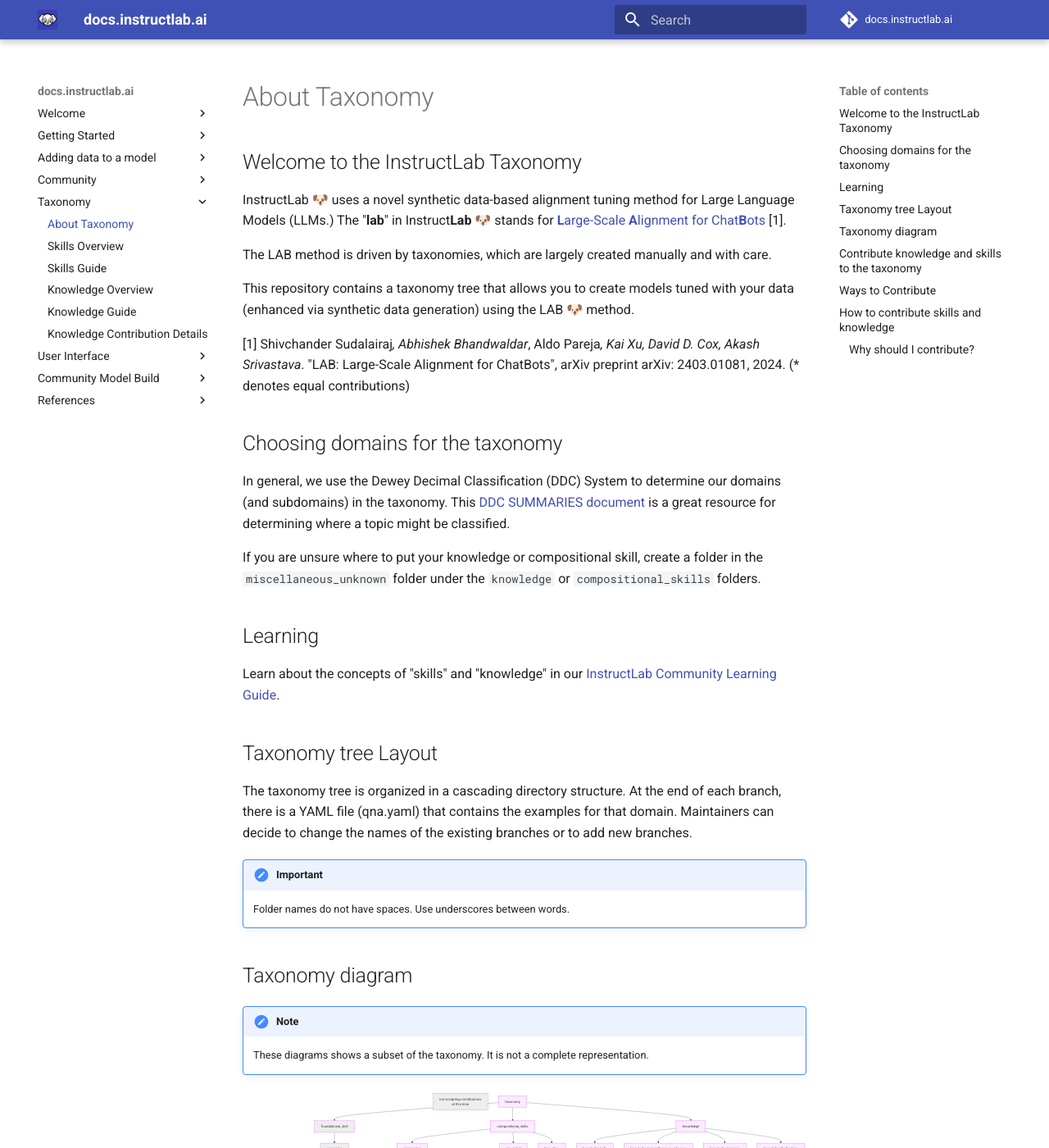
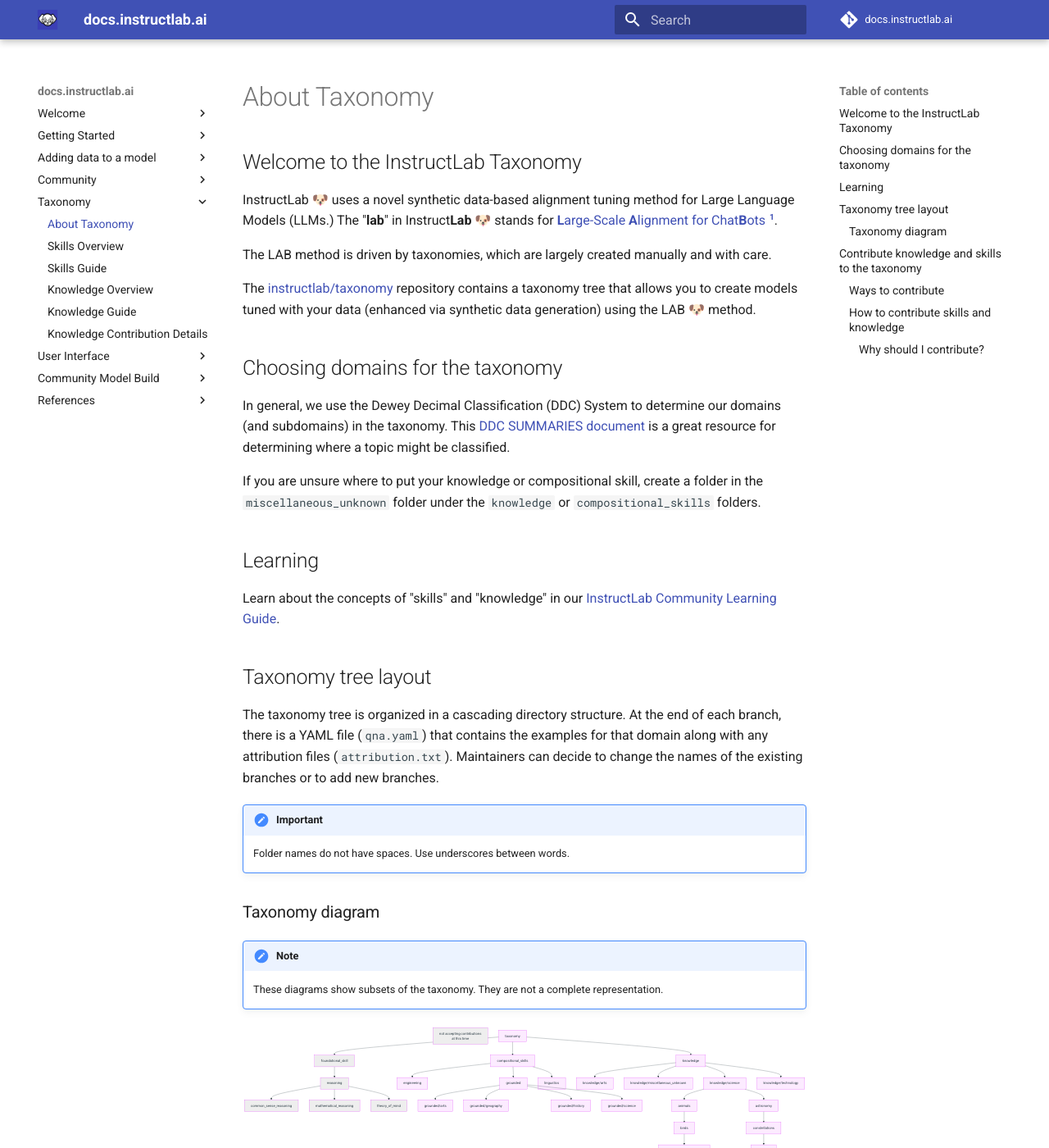
Before and after one commit to instructlab/docs.instructlab.ai, an MkDocs documentation site: the page built from docs/taxonomy/index.md, in a window 1280 px wide and 1400 px high. Shown: the whole window at 82% size. Built offline with MkDocs 1.6.1 and Material for MkDocs 9.7.7, drawn with Linux system fonts in a browser that asks for light colours; comment, search, counter and statistics services are not loaded; some of the changed text lies outside the part shown.

Commit message:
docs(taxonomy-index): resort taxonomy index page to make it clearer; clean up a bit
Signed-off-by: Laura Santamaria <nimbinatus@users.noreply.github.com>

````diff
--- a/docs/taxonomy/index.md
+++ b/docs/taxonomy/index.md
@@ -5,18 +5,13 @@
 ---
 ## Welcome to the InstructLab Taxonomy
 
-InstructLab 🐶 uses a novel synthetic data-based alignment tuning method for
-Large Language Models (LLMs.) The "**lab**" in Instruct**Lab** 🐶 stands for
-[**L**arge-Scale **A**lignment for Chat**B**ots](https://arxiv.org/abs/2403.01081) [1].
+InstructLab 🐶 uses a novel synthetic data-based alignment tuning method for Large Language Models (LLMs.) The "**lab**" in Instruct**Lab** 🐶 stands for [**L**arge-Scale **A**lignment for Chat**B**ots](https://arxiv.org/abs/2403.01081) [^1].
 
-The LAB method is driven by taxonomies, which are largely created manually and
-with care.
+The LAB method is driven by taxonomies, which are largely created manually and with care.
 
-This repository contains a taxonomy tree that allows you to create models
-tuned with your data (enhanced via synthetic data generation) using the LAB 🐶
-method.
+The [instructlab/taxonomy](https://github.com/instructlab/taxonomy) repository contains a taxonomy tree that allows you to create models tuned with your data (enhanced via synthetic data generation) using the LAB 🐶 method.
 
-[1] Shivchander Sudalairaj*, Abhishek Bhandwaldar*, Aldo Pareja*, Kai Xu, David D. Cox, Akash Srivastava*. "LAB: Large-Scale Alignment for ChatBots", arXiv preprint arXiv: 2403.01081, 2024. (* denotes equal contributions)
+[^1]: Shivchander Sudalairaj*, Abhishek Bhandwaldar*, Aldo Pareja*, Kai Xu, David D. Cox, Akash Srivastava*. "LAB: Large-Scale Alignment for ChatBots", arXiv preprint arXiv: 2403.01081, 2024. (* denotes equal contributions)
 
 ## Choosing domains for the taxonomy
 
@@ -28,19 +23,17 @@
 
 Learn about the concepts of "skills" and "knowledge" in our [InstructLab Community Learning Guide](https://github.com/instructlab/community/blob/main/docs/README.md).
 
-## Taxonomy tree Layout
+## Taxonomy tree layout
 
-The taxonomy tree is organized in a cascading directory structure. At the end of
-each branch, there is a YAML file (qna.yaml) that contains the examples for that
-domain. Maintainers can decide to change the names of the existing branches or to add new branches.
+The taxonomy tree is organized in a cascading directory structure. At the end of each branch, there is a YAML file (`qna.yaml`) that contains the examples for that domain along with any attribution files (`attribution.txt`). Maintainers can decide to change the names of the existing branches or to add new branches.
 
 !!! important
     Folder names do not have spaces. Use underscores between words.
 
-## Taxonomy diagram
+### Taxonomy diagram
 
 !!! note
-    These diagrams shows a subset of the taxonomy. It is not a complete representation.
+    These diagrams show subsets of the taxonomy. They are not a complete representation.
 
 ```mermaid
  flowchart TD;
@@ -110,7 +103,7 @@
 
 While public contributions are welcome to help drive community progress, you can also fork this repository under [the Apache License, Version 2.0](../LICENSE), add your own internal skills, and train your own models internally. However, you might need your own access to significant compute infrastructure to perform sufficient retraining.
 
-## Ways to Contribute
+### Ways to contribute
 
 You can contribute to the taxonomy in the following two ways:
 
@@ -119,14 +112,14 @@
 
 For more information, see the [Ways of contributing to the taxonomy repository](https://github.com/instructlab/taxonomy/blob/main/CONTRIBUTING.md#ways-of-contributing-to-the-taxonomy-repository) documentation.
 
-## How to contribute skills and knowledge
+### How to contribute skills and knowledge
 
 To contribute to this repo, you'll use the *Fork and Pull* model common in many open source repositories. You can add your skills and knowledge to the taxonomy in multiple ways; for additional information on how to make a contribution, see the [Documentation on contributing](../community/CONTRIBUTING.md). You can also use the following guides to help with contributing:
 
 - Contributing using the [GitHub webpage UI](https://github.com/instructlab/taxonomy/blob/main/docs/contributing_via_GH_UI.md).
 - Contributing knowledge to the taxonomy in the [Knowledge contribution guidelines](../taxonomy/knowledge/guide.md).
 
-### Why should I contribute?
+#### Why should I contribute?
 
 This taxonomy repository will be used as the seed to synthesize the training
 data for InstructLab-trained models. We intend to retrain the model(s) using the main
````
